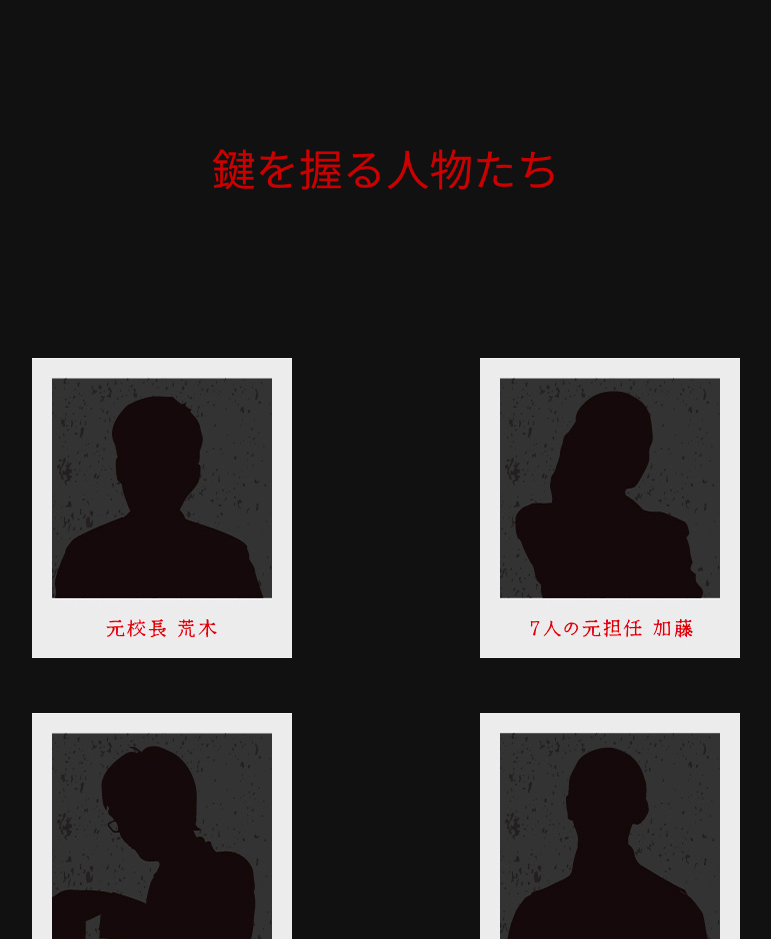
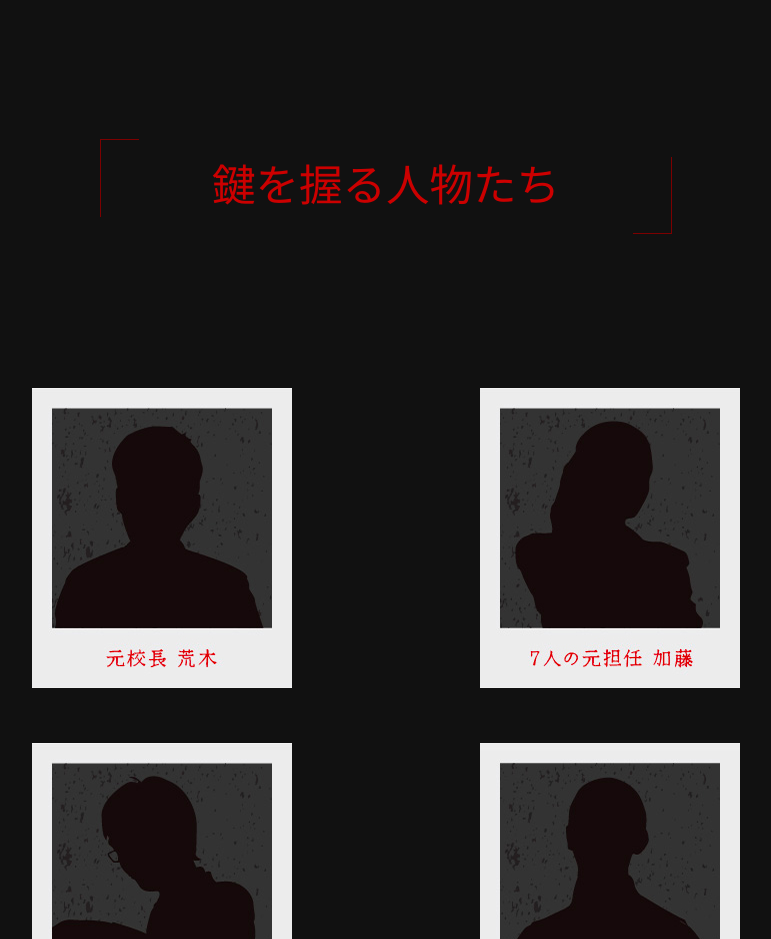
Before and after one commit to mi-s01/hoshikake_school, a plain HTML site: page index.html in a window 1280 px wide. Shown: the part 4940-5879 px from the top of the page, without its empty margins (254-1025 px from the left). Drawn offline with Linux system fonts and the light colour scheme; a web font is replaced by a local one.

Commit message:
コミット１

```diff
--- a/stylesheet.css
+++ b/stylesheet.css
@@ -458,12 +458,33 @@ section {
 }
 
 .key_parson {
+    width:40vw;
+    margin: 0 auto;
+    position:relative;
+    padding: 15px 30px;
     font-size: 3.4vw;
     margin-bottom: 10vw;
 }
 
+.key_parson::before, .key_parson::after {
+    position: absolute;
+    content: "";
+    width: 3vw;
+    height: 6vw;
+}
+
 .key_parson::before {
+    top: 0;
+    left: 0;
+    border-top: 1px solid #7C0000;
+    border-left: 1px solid #7C0000;
+}
 
+.key_parson::after {
+    bottom: 0;
+    right: 0;
+    border-bottom: 1px solid #7C0000;
+    border-right: 1px solid #7C0000;
 }
 
 .card_wrapper {
@@ -591,8 +612,12 @@ footer p {
     }
 
     .card_text {
-        font-size: 4vw;
+        font-size: 3vw;
     }
+
+    .mission p{
+    font-size: 4vw;
+}
 
     .list dt {
     line-height: 2.5;
```
